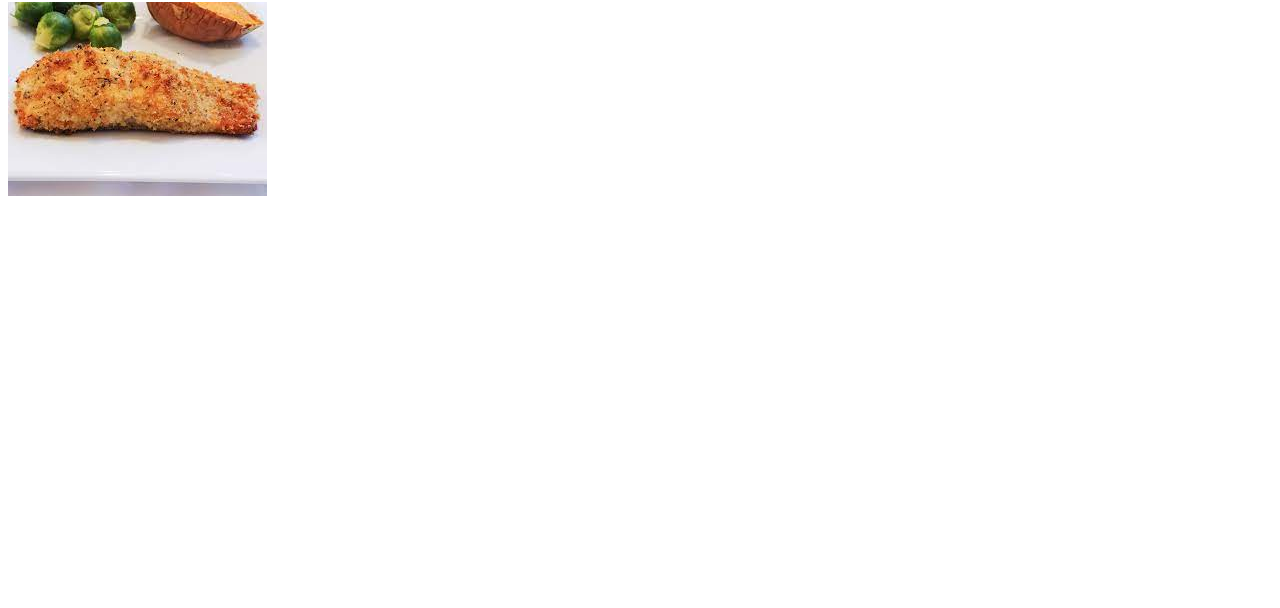
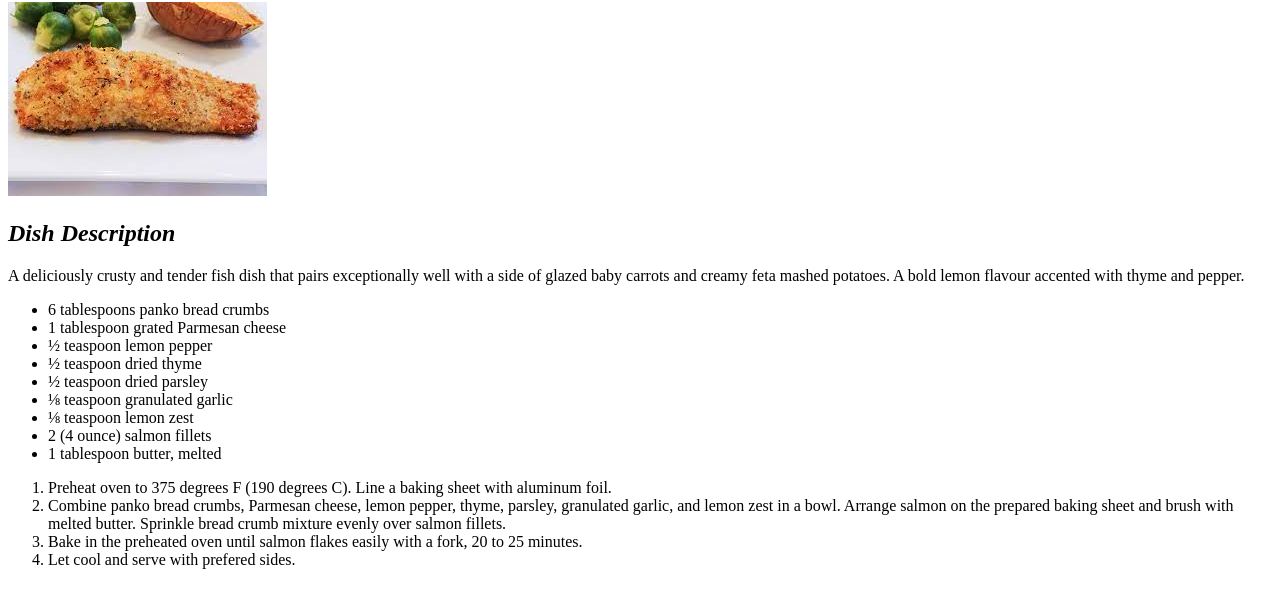
Before and after one commit to willyyyyc/odin-recipes, a plain HTML site: page recipes/LemonPanko.html in a window 1280 px wide. Shown: the part 78-686 px from the top of the page. Drawn offline with Linux system fonts and the light colour scheme.

Commit message:
Add unordered list for ingredients and add ordered list for directions

```diff
--- a/recipes/LemonPanko.html
+++ b/recipes/LemonPanko.html
@@ -7,5 +7,27 @@
 <body>
     <h1>Lemon Panko Crusted Salmon</h1>
     <img src = "./lemonpanko.jpeg" alt = "Lemon Panko Crusted Salmon">
+    <h2><em>Dish Description</em></h2>
+    <p>A deliciously crusty and tender fish dish that pairs exceptionally well with a side of glazed baby carrots
+        and creamy feta mashed potatoes. A bold lemon flavour accented with thyme and pepper.
+    </p>
+    <ul>
+        <li>6 tablespoons panko bread crumbs</li>
+        <li>1 tablespoon grated Parmesan cheese</li>
+        <li>½ teaspoon lemon pepper</li>
+        <li>½ teaspoon dried thyme</li>
+        <li>½ teaspoon dried parsley</li>
+        <li>⅛ teaspoon granulated garlic</li>
+        <li>⅛ teaspoon lemon zest</li>
+        <li>2 (4 ounce) salmon fillets</li>
+        <li>1 tablespoon butter, melted</li>
+    </ul>
+    <ol>
+        <li>Preheat oven to 375 degrees F (190 degrees C). Line a baking sheet with aluminum foil.</li>
+        <li>Combine panko bread crumbs, Parmesan cheese, lemon pepper, thyme, parsley, granulated garlic, and lemon zest in a bowl.
+            Arrange salmon on the prepared baking sheet and brush with melted butter. Sprinkle bread crumb mixture evenly over salmon fillets.</li>
+        <li>Bake in the preheated oven until salmon flakes easily with a fork, 20 to 25 minutes.</li>
+        <li>Let cool and serve with prefered sides.</li>
+    </ol>
 </body>
 </html>
```
